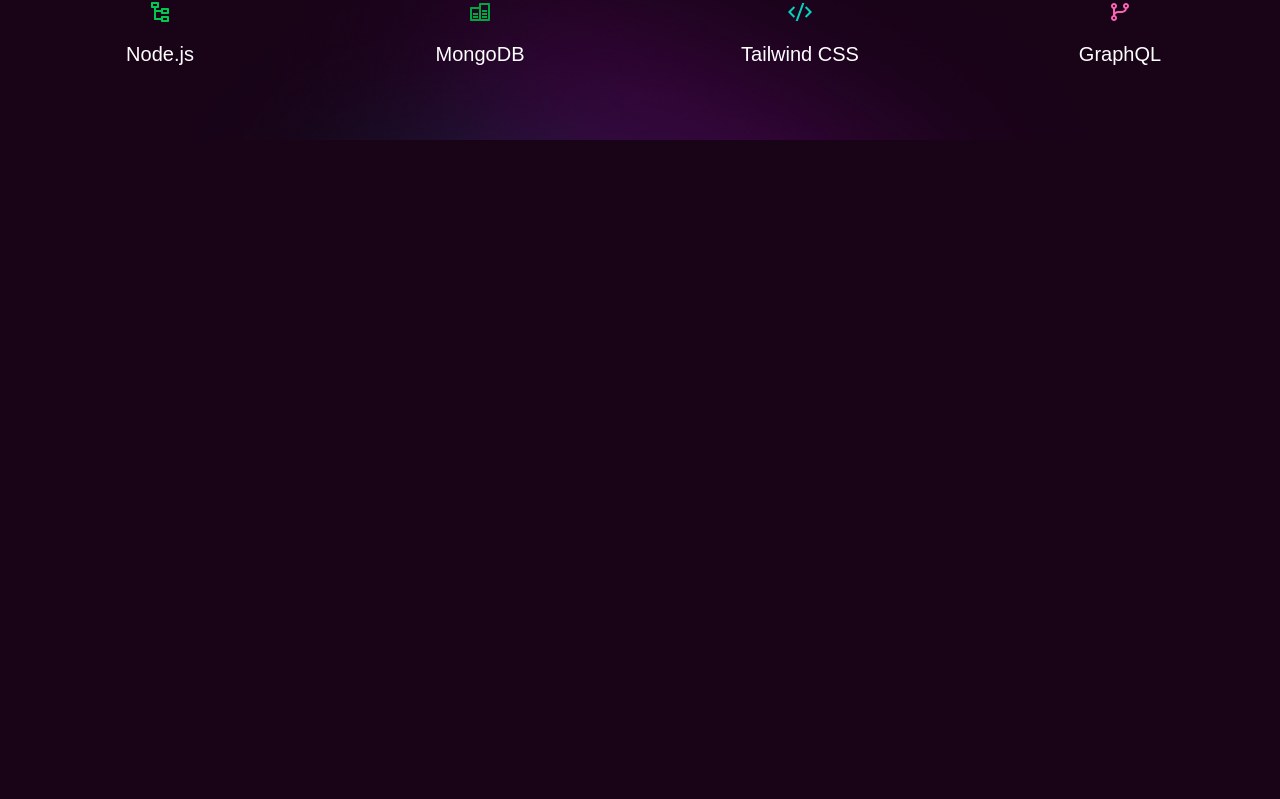
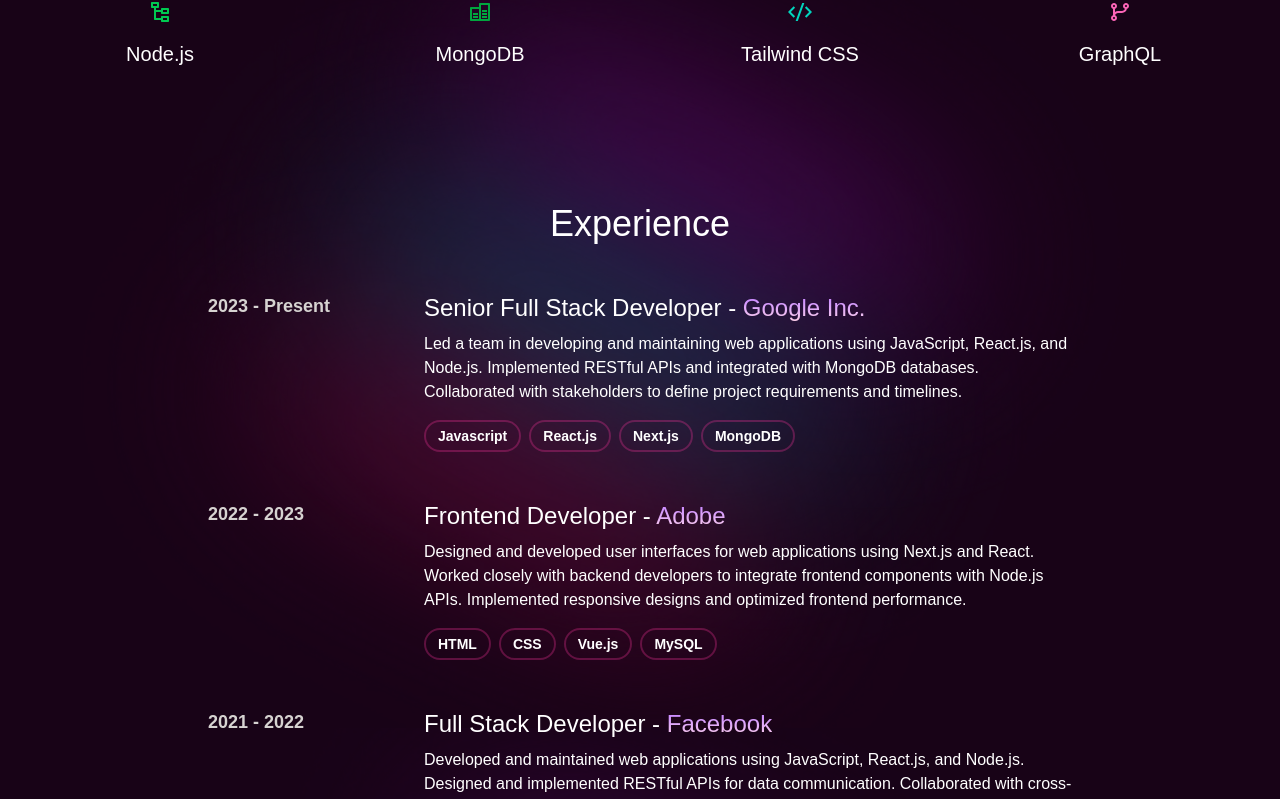
Before and after one commit to mirwais-sanaie/mirwais-portfolio, a React (Vite) app: page / in a window 1280 px wide. Shown: the part 2472-3271 px from the top of the page. Before the commit the page ends 2612 px from the top, so only its background shows below. Built offline with nearby package versions, Linux system fonts and the light colour scheme; a web font is replaced by a local one.

Commit message:
experience added.

```diff
--- a/src/App.jsx
+++ b/src/App.jsx
@@ -1,4 +1,5 @@
 import "./App.css";
+import Experience from "./components/Experience";
 import Hero from "./components/Hero";
 import Navigation from "./components/Navigation";
 import Projects from "./components/Projects";
@@ -13,6 +14,7 @@
           <Hero />
           <Projects />
           <Skill />
+          <Experience />
         </div>
       </div>
     </main>
--- /dev/null
+++ b/src/components/Experience.jsx
@@ -0,0 +1,48 @@
+import { useRef } from "react";
+import { EXPERIENCES } from "../constants";
+
+function Experience() {
+  const experienceRef = useRef(null);
+  return (
+    <section className="py-16" id="work" rel={experienceRef}>
+      <div className="mx-auto max-w-4xl px-4">
+        <h2 className="mb-12 text-center text-3xl font-medium lg:text-4xl">
+          Experience
+        </h2>
+        <div className="flex flex-col space-y-12">
+          {EXPERIENCES.map((exp, index) => (
+            <div
+              key={index}
+              className="flex flex-col items-start justify-between md:flex-row"
+            >
+              <div className="w-full text-sm font-semibold text-stone-300 md:w-1/4 lg:text-lg">
+                {exp.yearRange}
+              </div>
+              <div className="md:w-3/4 w-full">
+                <h3 className="mb-2 text-lg lg:text-2xl">
+                  {exp.role} - {""}
+                  <span className="bg-gradient-to-b from-purple-400 to-pink-200 bg-clip-text text-transparent">
+                    {exp.company}
+                  </span>
+                </h3>
+                <p className="mb-4 text-sm lg:text-base">{exp.description}</p>
+                <div className="flex flex-wrap gap-2">
+                  {exp.techStack.map((tech, index) => (
+                    <span
+                      key={index}
+                      className="rounded-full border-2 border-pink-500/30 px-3 py-1 text-sm font-semibold"
+                    >
+                      {tech}
+                    </span>
+                  ))}
+                </div>
+              </div>
+            </div>
+          ))}
+        </div>
+      </div>
+    </section>
+  );
+}
+
+export default Experience;
```
